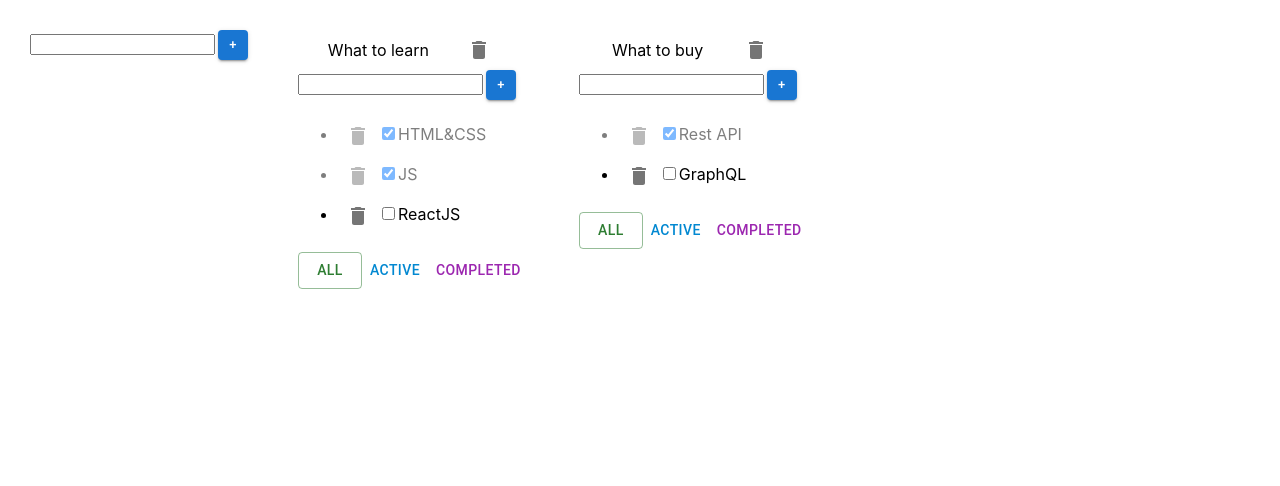
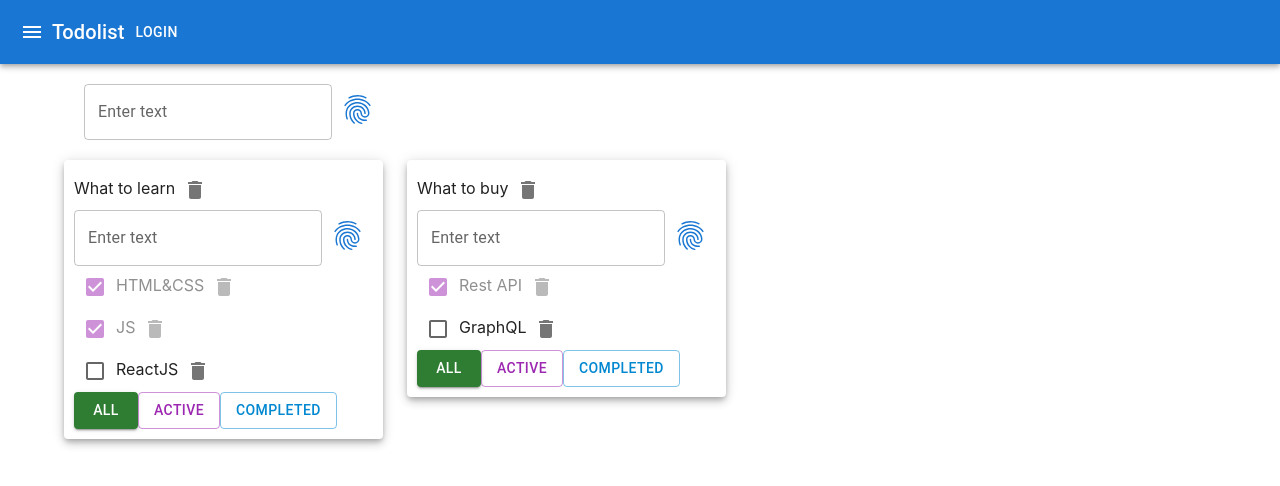
Before and after one commit to ivanrussui/todolist, a React (Create React App) app: page / in a window 1280 px wide. Shown: the top 486 px of the page. Built offline with nearby package versions, Linux system fonts and the light colour scheme; the HTML template or start-up script is replaced by a standard one.

Commit message:
7 lesson

```diff
--- a/src/App.css
+++ b/src/App.css
@@ -1,24 +1,24 @@
-.App {
-  padding: 30px;
-  display: flex;
-}
+/*.App {*/
+/*  padding: 30px;*/
+/*  display: flex;*/
+/*}*/
 
-.App > div {
-  margin-right: 50px;
-}
+/*.App > div {*/
+/*  margin-right: 50px;*/
+/*}*/
 
-.error {
-  border: red 1px solid;
-  outline: red 1px solid;
-}
+/*.error {*/
+/*  border: red 1px solid;*/
+/*  outline: red 1px solid;*/
+/*}*/
 
-.errorMessage {
-  color: red;
-}
+/*.errorMessage {*/
+/*  color: red;*/
+/*}*/
 
-.activeFilter {
-  background-color: aquamarine;
-}
+/*.activeFilter {*/
+/*  background-color: aquamarine;*/
+/*}*/
 
 .isDone {
   opacity: 0.5;
--- a/src/App.tsx
+++ b/src/App.tsx
@@ -3,6 +3,10 @@ import './App.css';
 import { TasksType, TodoList } from './TodoList';
 import { v1 } from 'uuid';
 import { AddItemForm } from './Components/AddItemForm';
+import { ButtonAppBar } from './Components/ButtonAppBar';
+import Container from '@mui/material/Container';
+import Grid from '@mui/material/Grid'
+import Paper from '@mui/material/Paper/Paper';
 
 export type FilterValuesType = 'all' | 'active' | 'completed';
 
@@ -118,7 +122,12 @@ const App = () => {
 
   return (
     <div className="App">
+      <ButtonAppBar />
+      <Container fixed>
+        <Grid container style={{ padding: '20px' }}>
           <AddItemForm addItem={addTodoList} />
+        </Grid>
+        <Grid container spacing={3}>
           {
             todolists.map(todolist => {
               let allTodolistTasks = tasks[todolist.id]
@@ -130,7 +139,9 @@ const App = () => {
               if (todolist.filter === "completed") {
                 tasksForTodolist = allTodolistTasks.filter(task => task.isDone)
               }
-            return <TodoList key={todolist.id}
+              return <Grid item>
+                <Paper elevation={5} style={{ padding: '10px' }}>
+                  <TodoList key={todolist.id}
                             todolistId={todolist.id}
                             title={todolist.title}
                             filter={todolist.filter}
@@ -143,8 +154,12 @@ const App = () => {
                             changeTaskName={changeTaskName}
                             changeTodolistName={changeTodolistName}
                   />
+                </Paper>
+              </Grid>
             })
           }
+        </Grid>
+      </Container>
     </div>
   );
 }
--- a/src/Components/AddItemForm.tsx
+++ b/src/Components/AddItemForm.tsx
@@ -1,5 +1,8 @@
 import React, { ChangeEvent, KeyboardEvent, useState } from 'react';
-import Button from '@mui/material/Button/Button';
+import TextField from '@mui/material/TextField';
+import IconButton from '@mui/material/IconButton';
+import Fingerprint from '@mui/icons-material/Fingerprint';
+import AddBox from '@mui/icons-material/AddBox';
 
 type AddItemFormPropsType = {
   addItem: (title: string) => void
@@ -29,18 +32,27 @@ export const AddItemForm = (props: AddItemFormPropsType) => {
     }
   }
 
+  const muiStyles = {
+    width: '35px',
+    height: '35px',
+  }
 
   return (
       <div>
-        <input onChange={onChangeHandler}
-               value={title}
-               onKeyDown={onKeyDownHandler}
-               className={error ? 'error' : ''}
+        <TextField onChange={onChangeHandler}
+                   onKeyDown={onKeyDownHandler}
+                   value={title}
+                   variant="outlined"
+                   error={!!error}
+                   label={'Enter text'}
+                   helperText={error}
         />
-        <Button variant="contained" color={'primary'}
-                style={{maxHeight: '30px', minWidth: '30px', marginLeft: '3px'}}
-                size="small" onClick={addItemHandler}>+</Button>
-        {error && <div className={'errorMessage'}>{error}</div>}
+        <IconButton aria-label="fingerprint" color="primary" onClick={addItemHandler}>
+          <Fingerprint style={muiStyles} />
+        </IconButton>
+        {/*<IconButton color={'primary'} onClick={addItemHandler}>*/}
+        {/*  <AddBox/>*/}
+        {/*</IconButton>*/}
       </div>
   );
 };
--- /dev/null
+++ b/src/Components/ButtonAppBar.tsx
@@ -0,0 +1,23 @@
+import React from 'react';
+import AppBar from '@mui/material/AppBar';
+import Toolbar from '@mui/material/Toolbar';
+import Typography from '@mui/material/Typography';
+import IconButton from '@mui/material/IconButton';
+import Menu from '@mui/icons-material/Menu';
+import Button from '@mui/material/Button';
+
+export const ButtonAppBar = () => {
+  return (
+    <AppBar position={'static'}>
+      <Toolbar>
+        <IconButton edge={'start'} color={'inherit'} aria-label={'music'}>
+          <Menu />
+        </IconButton>
+        <Typography variant={'h6'}>
+          Todolist
+        </Typography>
+        <Button color={'inherit'}>Login</Button>
+      </Toolbar>
+    </AppBar>
+  )
+}
--- a/src/Components/EditableSpan.tsx
+++ b/src/Components/EditableSpan.tsx
@@ -1,4 +1,5 @@
 import React, { ChangeEvent, useState } from 'react';
+import TextField from '@mui/material/TextField';
 
 type EditableSpanPropsType = {
   value: string
@@ -24,11 +25,12 @@ export const EditableSpan = (props: EditableSpanPropsType) => {
   }
 
   return (
-      editMode
-          ? <input onChange={onChangeHandler} type="text"
+    editMode
+      ? <TextField onChange={onChangeHandler}
                    value={newValue}
                    onBlur={editHandler}
+                   variant="outlined"
                    autoFocus />
-          : <span onDoubleClick={editHandler}>{props.value}</span>
+      : <span onDoubleClick={editHandler}>{props.value}</span>
   );
 };
--- a/src/TodoList.tsx
+++ b/src/TodoList.tsx
@@ -3,9 +3,10 @@ import { FilterValuesType } from './App';
 import './App.css';
 import { AddItemForm } from './Components/AddItemForm';
 import { EditableSpan } from './Components/EditableSpan';
-import IconButton from '@mui/material/IconButton/IconButton';
+import IconButton from '@mui/material/IconButton';
 import DeleteIcon from '@mui/icons-material/Delete';
-import Button from '@mui/material/Button/Button';
+import Button from '@mui/material/Button';
+import Checkbox from '@mui/material/Checkbox';
 
 export type TasksType = {
   id: string
@@ -60,7 +61,7 @@ export const TodoList = (props: PropsType) => {
 
   return (
     <div>
-      <div style={{ display: 'flex', alignItems: 'center', justifyContent: 'space-evenly' }}>
+      <div>
         <EditableSpan value={props.title}
                       onChange={changeTodolistNameHandler}
         />
@@ -69,36 +70,36 @@ export const TodoList = (props: PropsType) => {
         </IconButton>
       </div>
       <AddItemForm addItem={addTask} />
-      <ul>
+      <div>
         {props.tasks.map((el) => {
           return (
-            <li key={el.id} className={el.isDone ? 'isDone' : ''}>
+            <div key={el.id} className={el.isDone ? 'isDone' : ''}>
+              <Checkbox
+                checked={el.isDone}
+                onChange={(e) => changeCheckBox(el.id, e)}
+                color={'secondary'}
+              />
+              <EditableSpan value={el.title}
+                            onChange={(newValue) => changeTaskNameHandler(el.id, newValue)}
+              />
               <IconButton onClick={() => removeTaskHandler(el.id)} aria-label="delete">
                 <DeleteIcon />
               </IconButton>
-              <input type="checkbox" checked={el.isDone}
-                     onChange={(e) => changeCheckBox(el.id, e)} />
-              <EditableSpan value={el.title}
-                            onChange={(newValue) => changeTaskNameHandler(el.id, newValue)}
-              />
-            </li>
+            </div>
           );
         })}
-      </ul>
+      </div>
       <div>
         <Button color={'success'}
-          // className={props.filter === 'all' ? 'activeFilter' : ''}
-                variant={props.filter === 'all' ? 'outlined' : 'text'}
+                variant={props.filter === 'all' ? 'contained' : 'outlined'}
                 onClick={() => changeFilterHandler('all', props.todolistId)}>All
         </Button>
-        <Button color={'info'}
-                // className={props.filter === 'active' ? 'activeFilter' : ''}
-                variant={props.filter === 'active' ? 'outlined' : 'text'}
+        <Button color={'secondary'}
+                variant={props.filter === 'active' ? 'contained' : 'outlined'}
                 onClick={() => changeFilterHandler('active', props.todolistId)}>Active
         </Button>
-        <Button color={'secondary'}
-                // className={props.filter === 'completed' ? 'activeFilter' : ''}
-                variant={props.filter === 'completed' ? 'outlined' : 'text'}
+        <Button color={'info'}
+                variant={props.filter === 'completed' ? 'contained' : 'outlined'}
                 onClick={() => changeFilterHandler('completed', props.todolistId)}>Completed
         </Button>
       </div>
```
Lines whose indentation alone changed are shown as unchanged.
